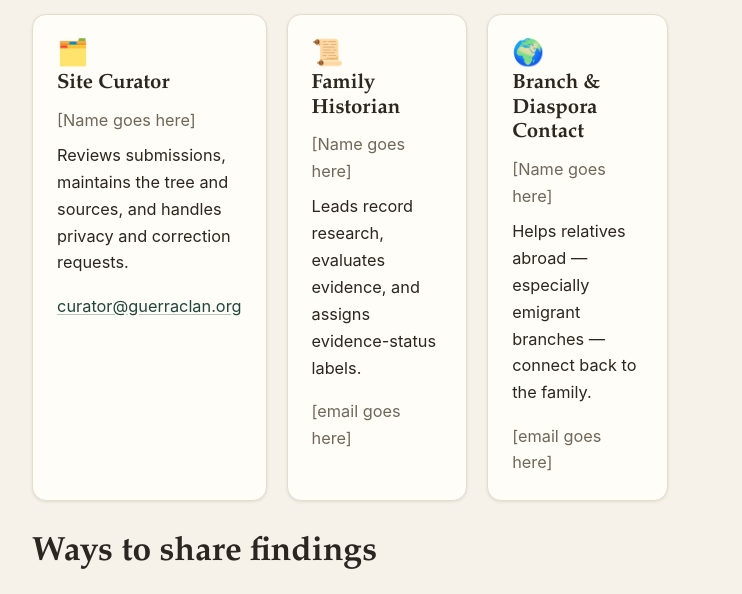
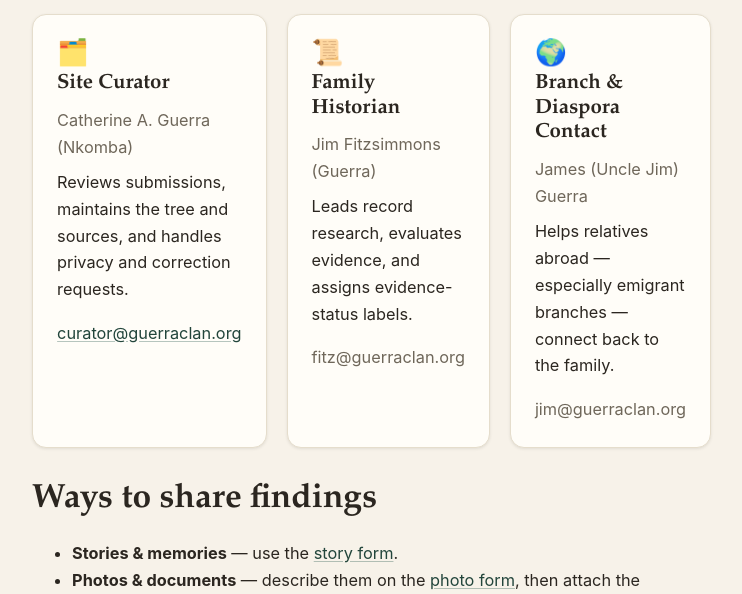
Before and after one commit to nkomba/guerra, a plain HTML site: page contact.html in a window 1280 px wide. Shown: the part 789-1383 px from the top of the page, without its empty margins (290-1032 px from the left). Drawn offline with Linux system fonts and the light colour scheme.

Commit message:
Add Curator , Family Historian, and Diaspora Contact

```diff
--- a/contact.html
+++ b/contact.html
@@ -38,23 +38,23 @@
           <div class="card">
             <span class="card__icon">🗂️</span>
             <h3>Site Curator</h3>
-            <p class="muted" style="margin:0 0 .5rem">[Name goes here]</p>
+            <p class="muted" style="margin:0 0 .5rem">Catherine A. Guerra (Nkomba)</p>
             <p>Reviews submissions, maintains the tree and sources, and handles privacy and correction requests.</p>
             <p style="margin:0"><a data-curator-email href="#">curator address</a></p>
           </div>
           <div class="card">
             <span class="card__icon">📜</span>
             <h3>Family Historian</h3>
-            <p class="muted" style="margin:0 0 .5rem">[Name goes here]</p>
+            <p class="muted" style="margin:0 0 .5rem">Jim Fitzsimmons (Guerra)</p>
             <p>Leads record research, evaluates evidence, and assigns evidence-status labels.</p>
-            <p style="margin:0"><span class="muted">[email goes here]</span></p>
+            <p style="margin:0"><span class="muted">fitz@guerraclan.org</span></p>
           </div>
           <div class="card">
             <span class="card__icon">🌍</span>
             <h3>Branch &amp; Diaspora Contact</h3>
-            <p class="muted" style="margin:0 0 .5rem">[Name goes here]</p>
+            <p class="muted" style="margin:0 0 .5rem">James (Uncle Jim) Guerra</p>
             <p>Helps relatives abroad — especially emigrant branches — connect back to the family.</p>
-            <p style="margin:0"><span class="muted">[email goes here]</span></p>
+            <p style="margin:0"><span class="muted">jim@guerraclan.org</span></p>
           </div>
         </div>
 
```
Also changed, not shown: 1 other file.
